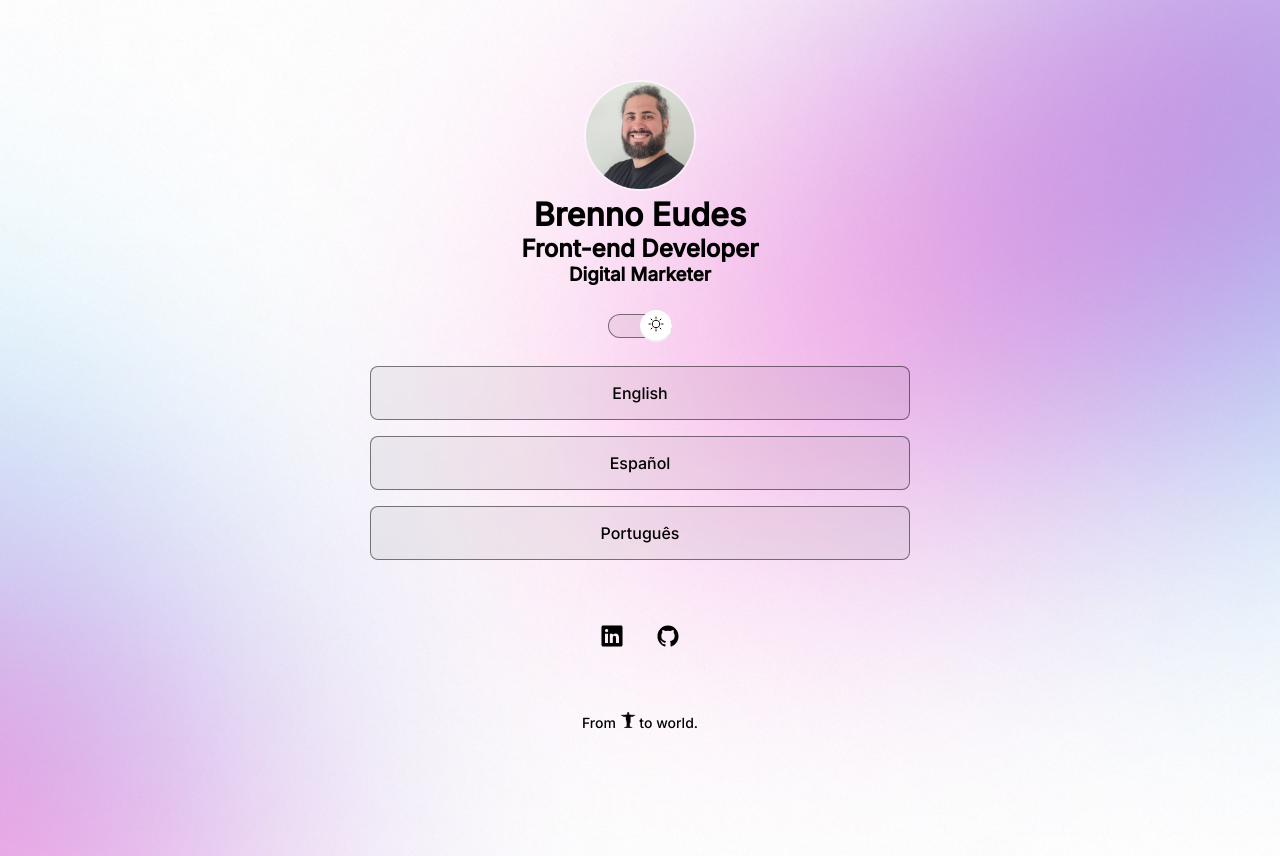
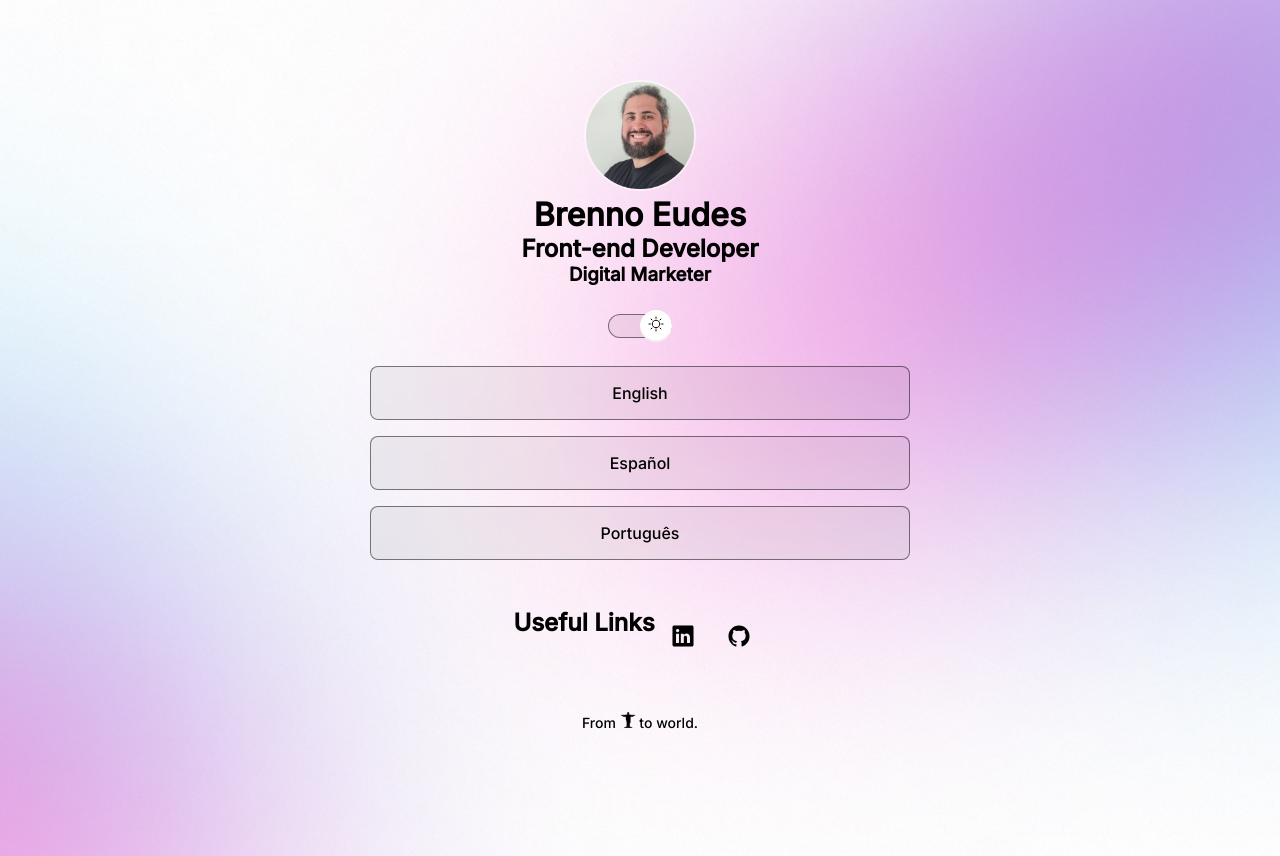
Before and after one commit to brennoEudes/for-recruiters, a plain HTML site: page index.html in a window 1280 px wide. Drawn offline with nearby package versions, Linux system fonts and the light colour scheme.

Commit message:
h4 inserted

```diff
--- a/index.html
+++ b/index.html
@@ -51,6 +51,7 @@
         </li>
       </ul>
       <div id="social-links">
+        <h4>Useful Links</h4>
         <a href="https://www.linkedin.com/in/brennoeudes/" target="_blank">
           <ion-icon name="logo-linkedin"></ion-icon>
         </a>
```
